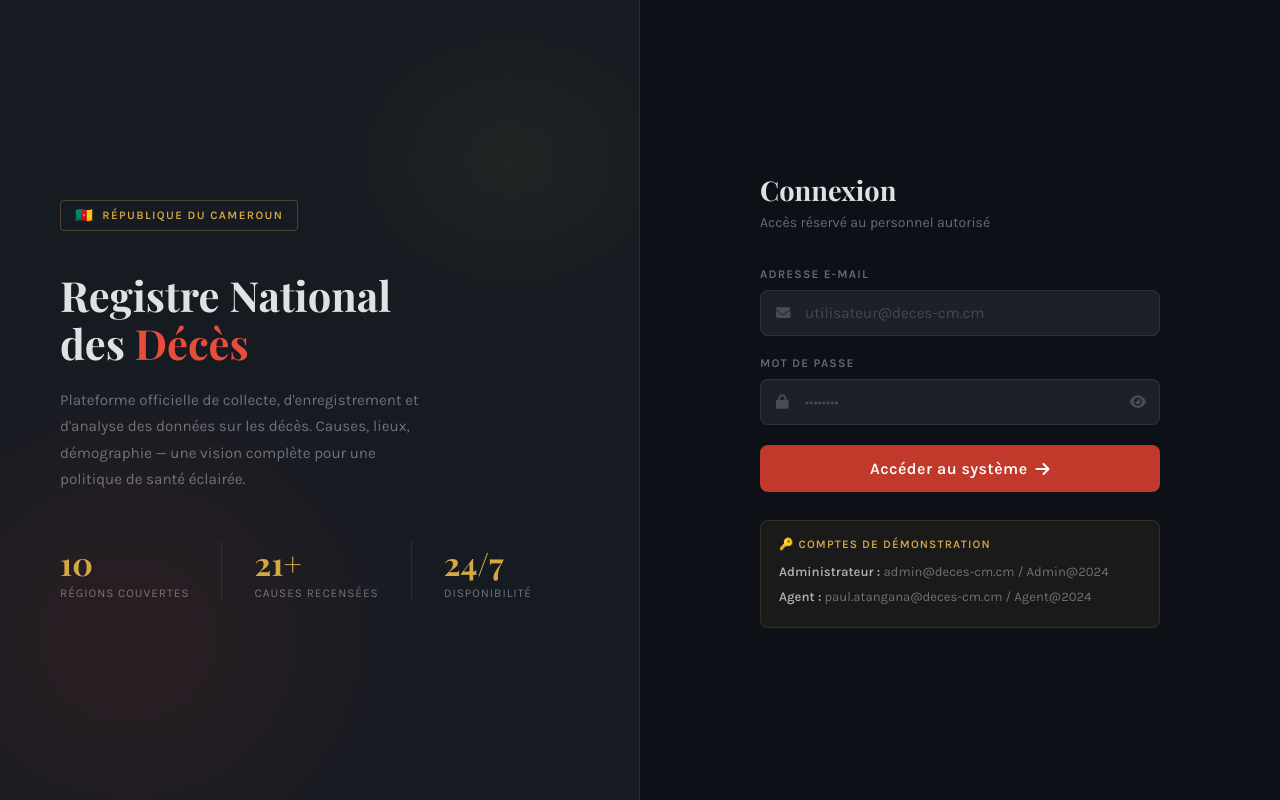
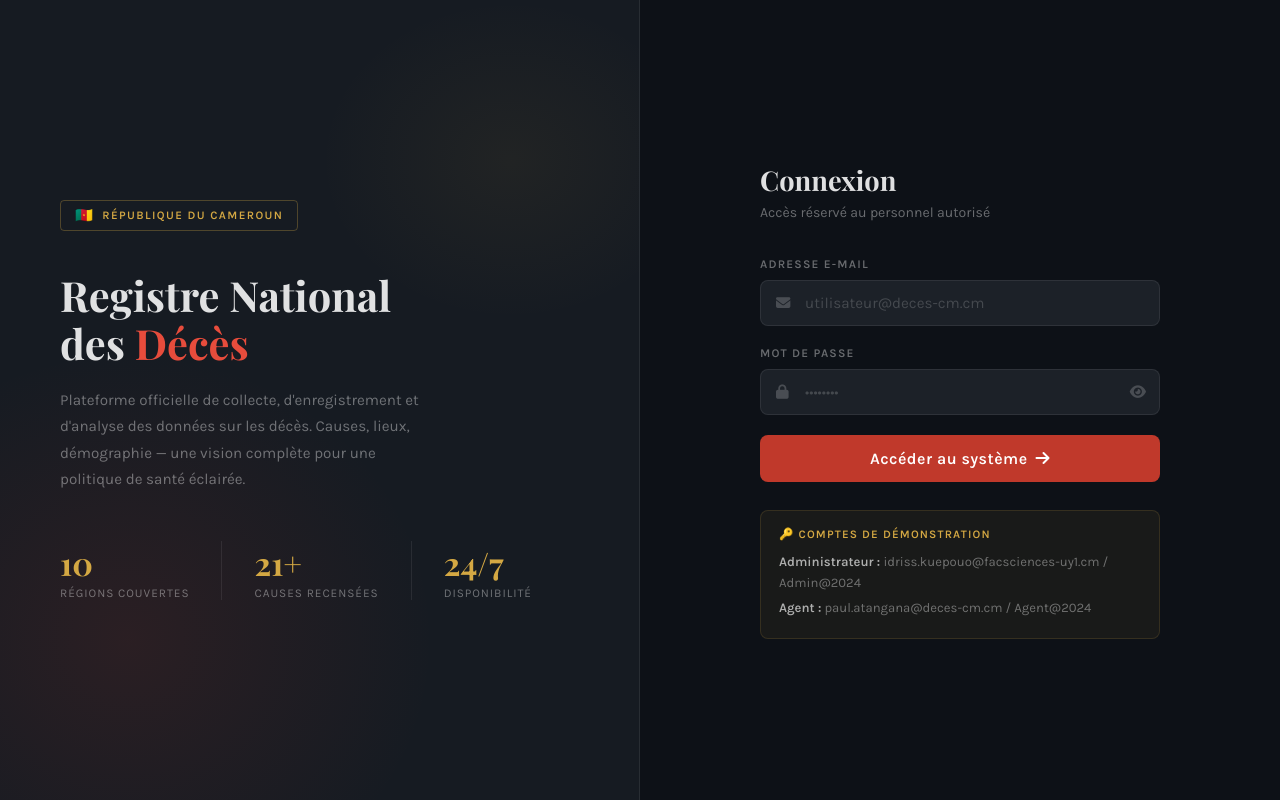
Before and after one commit to idrisskuepouo-lab/deces-cm, a Flask app: page /login in a window 1280 px wide. Run offline with Flask 3, Linux system fonts and the light colour scheme.

Commit message:
Update demo admin credentials in login.html

```diff
--- a/templates/login.html
+++ b/templates/login.html
@@ -257,7 +257,7 @@
 
     <div class="creds-box">
       <div class="creds-title">🔑 Comptes de démonstration</div>
-      <div class="cred-line"><strong>Administrateur :</strong> admin@deces-cm.cm / Admin@2024</div>
+      <div class="cred-line"><strong>Administrateur :</strong> idriss.kuepouo@facsciences-uy1.cm / Admin@2024</div>
       <div class="cred-line"><strong>Agent :</strong> paul.atangana@deces-cm.cm / Agent@2024</div>
     </div>
   </div>
```
